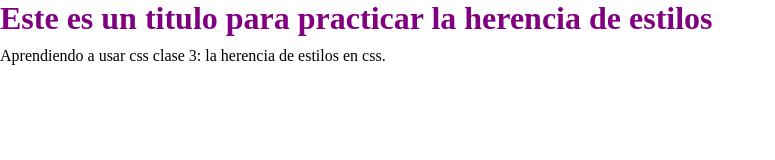
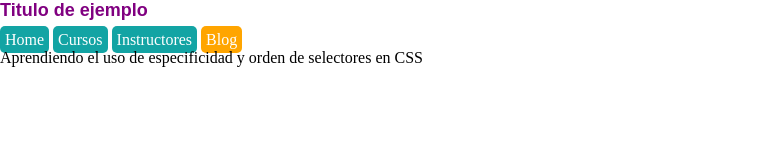
Before and after one commit to Eze-Alarcon/Curso_de_HTML_y_CSS, a plain HTML site: page index.html in a window 1280 px wide. Shown: the whole page, without its empty margins (0-775 px from the left). Drawn offline with Linux system fonts and the light colour scheme.

Commit message:
Aprendiendo el orden de los selectores commit 3 por boludo

```diff
--- a/index.html
+++ b/index.html
@@ -9,9 +9,22 @@
         <link rel="stylesheet" href="/CSS/style.css">
     </head>
     <body>
+        <header class="page-header">
+            <h1 id="page-title" class="title">Titulo de ejemplo</h1>
+            <nav>
+                <ul id="main-nav" class="nav">
+                    <li><a href="">Home</a></li>
+                    <li><a href="">Cursos</a></li>
+                    <li><a href="">Instructores</a></li>
+                    <li><a href="" style="background-color: orange" class="blog">Blog</a></li>  <!-- Voy a forzar un error colocando un color de fondo naranja
+                        usando un estilo embebido y luego
+                    usando una clase en CSS para demostrar que si bien ambas tienen el mismo nivel de importancia, si especifidad es diferente
+                    (el embebido es 2 veces mas especifico) es una mala practica el embebido! -->
+                </ul>
+            </nav>
+        </header>
         <main>
-            <h1>Este es un titulo para practicar la herencia de estilos</h1>
-            <div><p>Aprendiendo a usar css clase 3: la herencia de estilos en css.</p></div>
+            <p>Aprendiendo el uso de especificidad y orden de selectores en CSS</p>
         </main>
     </body>
 </html>
```
